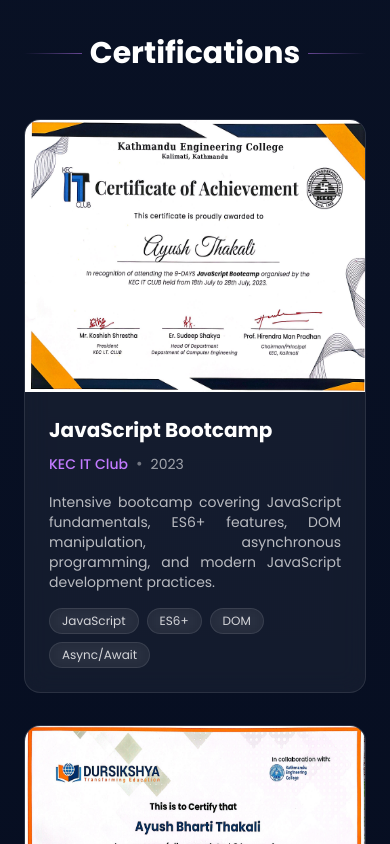
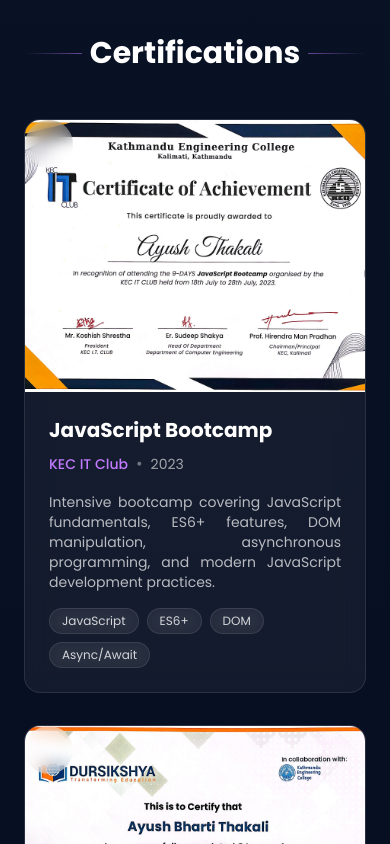
Before and after one commit to ayushthakali/Portfolio, a React (Vite) app: page / in a window 390 px wide. Shown: the part 8760-9604 px from the top of the page. Built offline with nearby package versions, Linux system fonts and the light colour scheme.

Commit message:
fix: updated certificates overlay on mobiles

```diff
--- a/src/components/Portfolio.jsx
+++ b/src/components/Portfolio.jsx
@@ -187,10 +187,10 @@
                   <img
                     src={cert.image}
                     alt={`${cert.title} certificate`}
-                    className="h-full w-full"
+                    className="h-full w-full object-cover"
                   />
                   {/* Overlay on hover */}
-                  <div className="absolute inset-0 bg-gradient-to-t from-black/80 via-black/40 to-transparent opacity-0 group-hover:opacity-100 transition-opacity duration-300 flex items-center justify-center">
+                  <div className="hidden sm:flex absolute inset-0 bg-gradient-to-t from-black/80 via-black/40 to-transparent opacity-0 group-hover:opacity-100 transition-opacity duration-300 flex items-center justify-center">
                     <a
                       href={cert.credentialUrl}
                       target="_blank"
@@ -199,6 +199,15 @@
                     >
                       <ExternalLink className="w-6 h-6 text-white" />
                     </a>
+                  </div>
+                  {/* Mobile Overlay */}
+                  <div className="flex sm:hidden absolute inset-0">
+                    <a
+                      href={cert.credentialUrl}
+                      target="_blank"
+                      rel="noopener noreferrer"
+                      className="w-12 h-12 bg-white/20 backdrop-blur-sm rounded-full flex items-center justify-center hover:bg-white/30 transition-all transform hover:scale-110"
+                    />
                   </div>
                 </div>
 
```
